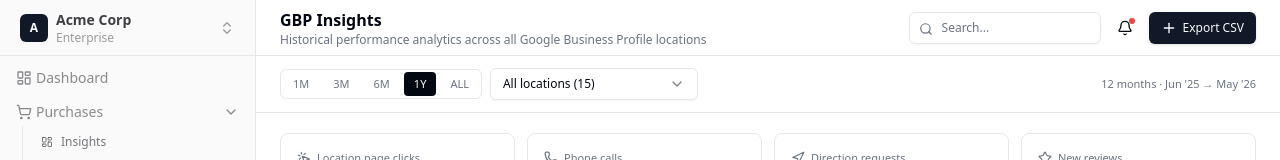
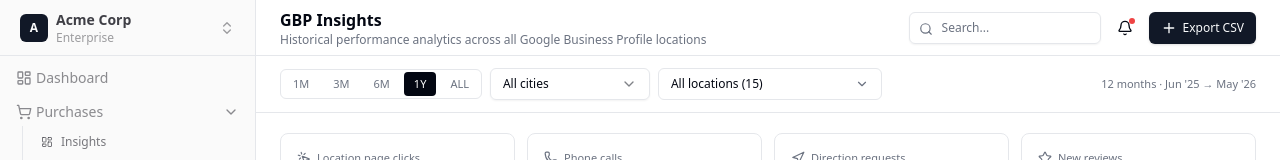
Before and after one commit to hada-works/hada-ui, a React (Vite) app: page /gbp/insights in a window 1280 px wide. Shown: the top 160 px of the page. Built offline with nearby package versions, Linux system fonts and the light colour scheme.

Commit message:
fix(gbp-audits): update GbpInsightsPage

```diff
--- a/src/features/gbp-audits/pages/GbpInsightsPage.tsx
+++ b/src/features/gbp-audits/pages/GbpInsightsPage.tsx
@@ -1,7 +1,9 @@
-import { useState, useMemo, useCallback } from "react"
-import { MousePointerClick, Phone, Navigation, Star, TrendingUp, TrendingDown, Minus } from "lucide-react"
+import { useState, useMemo, useCallback, useRef, useEffect } from "react"
+import { MousePointerClick, Phone, Navigation, Star, TrendingUp, TrendingDown, Minus, ChevronDown, Check, Search } from "lucide-react"
 import { Header } from "@/components/layout/Header"
 import { Select, SelectContent, SelectItem, SelectTrigger, SelectValue } from "@/components/ui/select"
+import { Popover, PopoverContent, PopoverTrigger } from "@/components/ui/popover"
+import { Input } from "@/components/ui/input"
 import { cn } from "@/lib/utils"
 import { useApp } from "@/store/app-store"
 import { GBP_LOCATIONS, GBP_INSIGHTS } from "../mock-data"
@@ -356,6 +358,88 @@ function StackedBarChart({ points, labels }: { points: GbpInsightPoint[]; labels
   )
 }
 
+// ─── SearchableSelect ─────────────────────────────────────────────────────────
+
+interface SearchableOption { value: string; label: string; sub?: string }
+
+function SearchableSelect({
+  value, onValueChange, options, placeholder = "Select…", width = "w-56",
+}: {
+  value:          string
+  onValueChange:  (v: string) => void
+  options:        SearchableOption[]
+  placeholder?:   string
+  width?:         string
+}) {
+  const [open,   setOpen]   = useState(false)
+  const [query,  setQuery]  = useState("")
+  const inputRef            = useRef<HTMLInputElement>(null)
+
+  // Focus search input when popover opens
+  useEffect(() => { if (open) setTimeout(() => inputRef.current?.focus(), 50) }, [open])
+  // Clear query on close
+  useEffect(() => { if (!open) setQuery("") }, [open])
+
+  const filtered = useMemo(() => {
+    const q = query.toLowerCase()
+    return q ? options.filter(o =>
+      o.label.toLowerCase().includes(q) || o.sub?.toLowerCase().includes(q)
+    ) : options
+  }, [options, query])
+
+  const selected = options.find(o => o.value === value)
+
+  return (
+    <Popover open={open} onOpenChange={setOpen}>
+      <PopoverTrigger asChild>
+        <button className={cn(
+          "flex h-8 items-center justify-between gap-1.5 rounded-md border bg-background px-3 text-xs",
+          "hover:bg-accent transition-colors", width,
+        )}>
+          <span className={cn("truncate", !selected && "text-muted-foreground")}>
+            {selected ? selected.label : placeholder}
+          </span>
+          <ChevronDown className="size-3.5 shrink-0 text-muted-foreground" />
+        </button>
+      </PopoverTrigger>
+      <PopoverContent align="start" className={cn("p-0", width)} style={{ minWidth: "var(--radix-popover-trigger-width)" }}>
+        {/* Search */}
+        <div className="flex items-center gap-1.5 border-b px-2.5 py-2">
+          <Search className="size-3.5 shrink-0 text-muted-foreground" />
+          <Input
+            ref={inputRef}
+            value={query}
+            onChange={e => setQuery(e.target.value)}
+            placeholder="Search…"
+            className="h-6 border-0 p-0 text-xs shadow-none focus-visible:ring-0 bg-transparent"
+          />
+        </div>
+        {/* Options list */}
+        <div className="max-h-56 overflow-y-auto py-1">
+          {filtered.length === 0 ? (
+            <div className="px-3 py-4 text-center text-xs text-muted-foreground">No results</div>
+          ) : (
+            filtered.map(o => (
+              <button key={o.value}
+                onClick={() => { onValueChange(o.value); setOpen(false) }}
+                className={cn(
+                  "flex w-full items-center gap-2 px-3 py-1.5 text-left text-xs hover:bg-accent transition-colors",
+                  value === o.value && "bg-accent",
+                )}>
+                <Check className={cn("size-3 shrink-0", value === o.value ? "opacity-100" : "opacity-0")} />
+                <span className="flex-1 min-w-0">
+                  <span className="block truncate">{o.label}</span>
+                  {o.sub && <span className="block truncate text-muted-foreground">{o.sub}</span>}
+                </span>
+              </button>
+            ))
+          )}
+        </div>
+      </PopoverContent>
+    </Popover>
+  )
+}
+
 // ─── KpiCard ──────────────────────────────────────────────────────────────────
 
 function KpiCard({ icon: Icon, label, value, diff, sub }: {
@@ -418,6 +502,7 @@ function LegendDot({ color, label }: { color: string; label: string }) {
 export function GbpInsightsPage() {
   const { currentTenant } = useApp()
   const [range,  setRange]  = useState<RangeKey>("1Y")
+  const [city,   setCity]   = useState("all")
   const [locId,  setLocId]  = useState("all")
 
   const locs = useMemo(
@@ -425,13 +510,27 @@ export function GbpInsightsPage() {
     [currentTenant.id],
   )
 
-  /** Full time-series for selected location (or aggregate). */
+  const allCities = useMemo(
+    () => [...new Set(locs.map(l => l.city))].sort(),
+    [locs],
+  )
+
+  /** Locations visible in the location dropdown (city-scoped). */
+  const cityLocs = useMemo(
+    () => city === "all" ? locs : locs.filter(l => l.city === city),
+    [locs, city],
+  )
+
+  /** Changing city resets the per-location selection. */
+  const handleCityChange = (c: string) => { setCity(c); setLocId("all") }
+
+  /** Full time-series for selected scope. */
   const fullSeries = useMemo<GbpInsightPoint[]>(() => {
     if (locId === "all") {
-      return aggregatePoints(locs.map(l => GBP_INSIGHTS[l.id]).filter(Boolean))
+      return aggregatePoints(cityLocs.map(l => GBP_INSIGHTS[l.id]).filter(Boolean))
     }
     return GBP_INSIGHTS[locId] ?? []
-  }, [locs, locId])
+  }, [cityLocs, locId])
 
   const n        = RANGE_N[range]
   const curr     = useMemo(() => sliceRange(fullSeries, n), [fullSeries, n])
@@ -477,14 +576,28 @@ export function GbpInsightsPage() {
           ))}
         </div>
 
-        {/* Location selector */}
-        <Select value={locId} onValueChange={setLocId}>
-          <SelectTrigger className="h-8 w-52 text-xs"><SelectValue /></SelectTrigger>
+        {/* City selector */}
+        <Select value={city} onValueChange={handleCityChange}>
+          <SelectTrigger className="h-8 w-40 text-xs"><SelectValue /></SelectTrigger>
           <SelectContent>
-            <SelectItem value="all">All locations ({locs.length})</SelectItem>
-            {locs.map(l => <SelectItem key={l.id} value={l.id}>{l.name} — {l.city}</SelectItem>)}
+            <SelectItem value="all">All cities</SelectItem>
+            {allCities.map(c => <SelectItem key={c} value={c}>{c}</SelectItem>)}
           </SelectContent>
         </Select>
+
+        {/* Location selector — searchable, scoped to selected city */}
+        <SearchableSelect
+          value={locId}
+          onValueChange={setLocId}
+          width="w-56"
+          options={[
+            {
+              value: "all",
+              label: `All locations (${cityLocs.length}${city !== "all" ? ` in ${city}` : ""})`,
+            },
+            ...cityLocs.map(l => ({ value: l.id, label: l.name, sub: l.city })),
+          ]}
+        />
 
         <div className="ml-auto text-[11px] text-muted-foreground">
           {curr.length} months · {curr[0] ? `${fmtMonth(curr[0].month)} → ${fmtMonth(curr[curr.length-1].month)}` : "—"}
```
